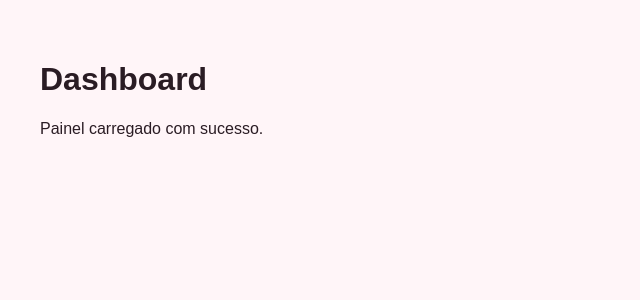
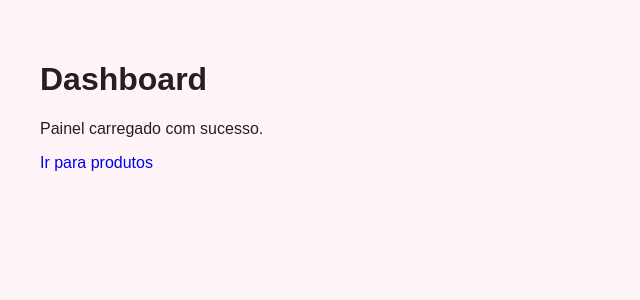
Before and after one commit to lucasmtdap-ai/estoque-frontend-premium, a React (Vite) app: page / in a window 1280 px wide. Shown: the top 300 px of the page, without its empty margins (0-640 px from the left). Built offline with nearby package versions, Linux system fonts and the light colour scheme; sample sign-in values are in the browser's storage.

Commit message:
Update Dashboard.jsx

```diff
--- a/src/pages/Dashboard.jsx
+++ b/src/pages/Dashboard.jsx
@@ -5,6 +5,8 @@ export default function Dashboard() {
     <div style={{ padding: "40px" }}>
       <h1>Dashboard</h1>
       <p>Painel carregado com sucesso.</p>
+
+      <a href="/produtos">Ir para produtos</a>
     </div>
   );
 }
```
